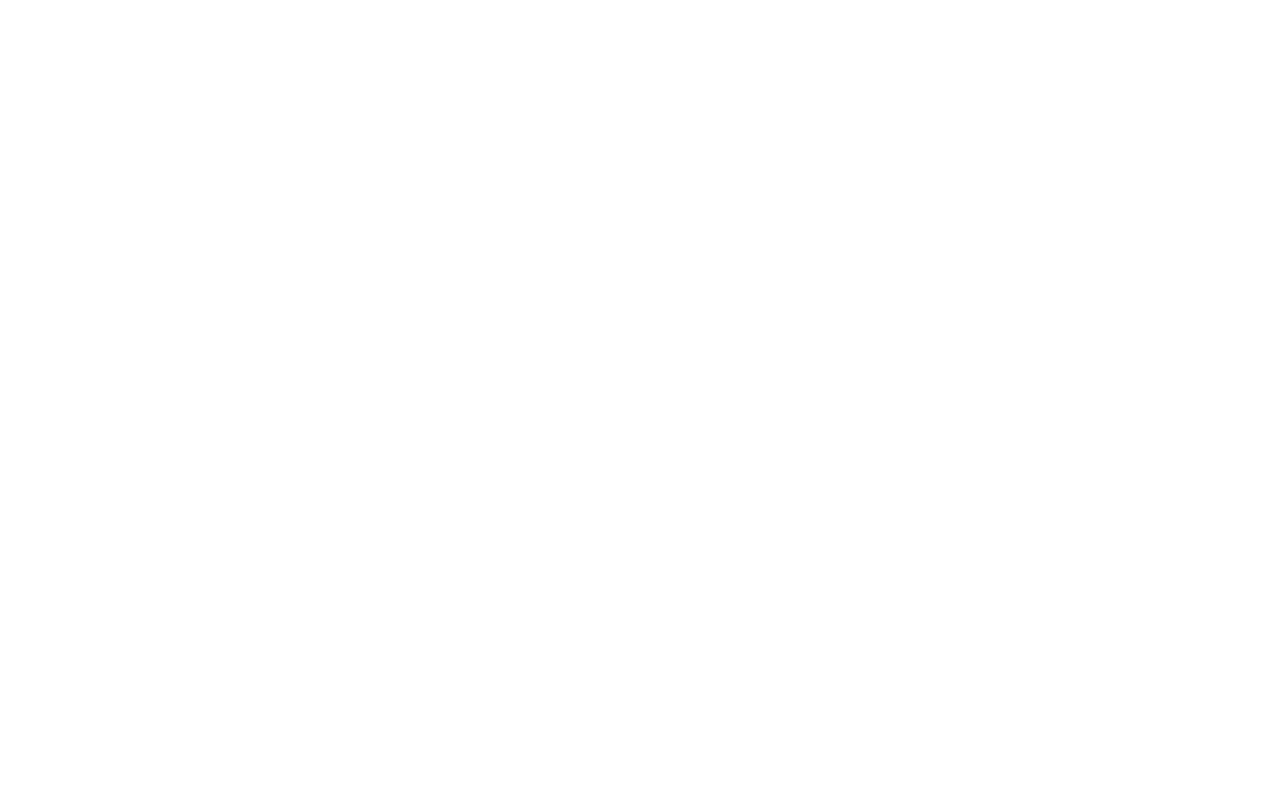
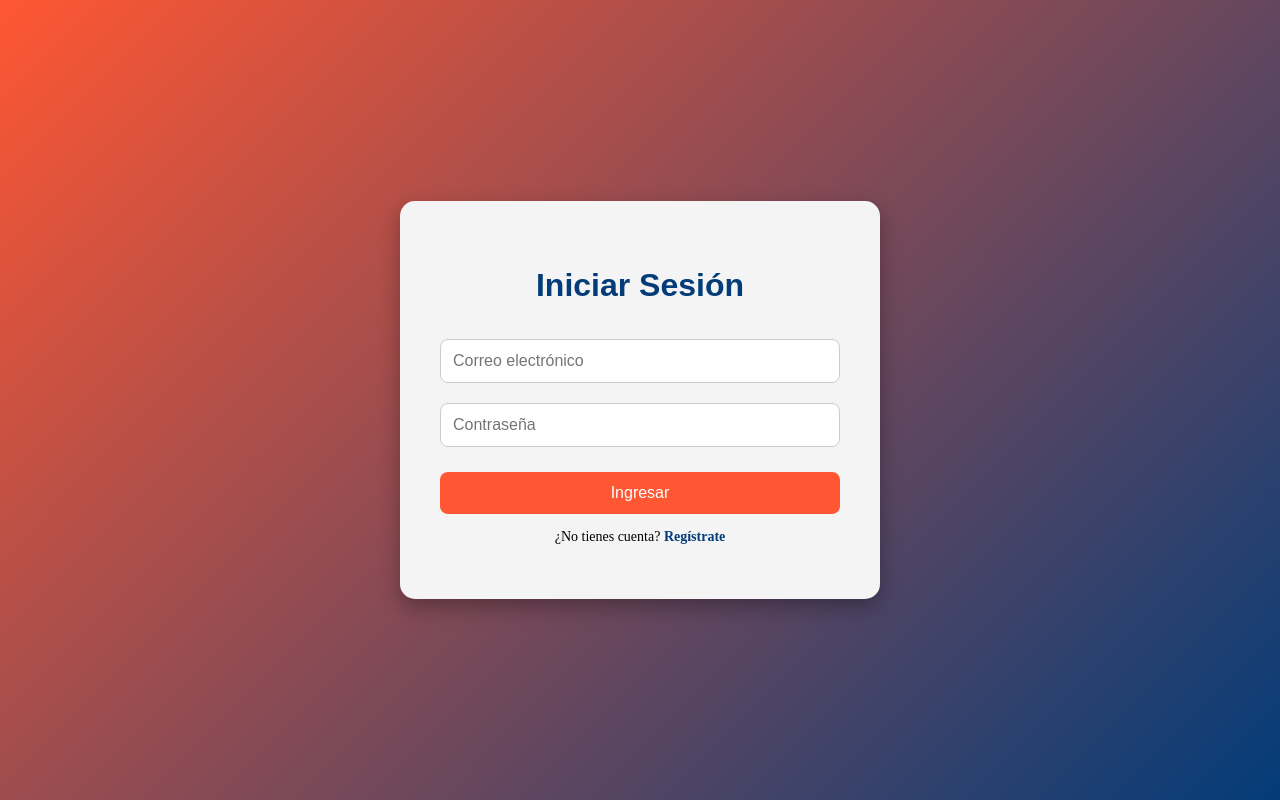
Before and after one commit to NoJodan/GuessIt-Front, a React (Create React App) app: page /Login in a window 1280 px wide. Before the commit this address had no page. Built offline with nearby package versions, Linux system fonts and the light colour scheme.

Commit message:
Se añaden apartados de Login y SignUp, junto con animaciones de botones, fondos, etc. Tambien al hacer click en ingresar me lleva a la seccion donde se muestran los formularios, lo mismo para registrarse.

```diff
--- a/src/App.js
+++ b/src/App.js
@@ -2,6 +2,10 @@
 import './styles/styles.css';
 import InicioPage from './Pages/InicioPage';
 import Jugar from './Pages/Jugar';
+import Login from './Pages/Login';
+import SignUp from './Pages/SignUp';
+import './styles/login.css';
+import './styles/signup.css';
 
 function App() {
   return (
@@ -9,6 +13,9 @@
       <Routes>
         <Route path="/" element={<InicioPage />} />
         <Route path="/Jugar" element={<Jugar />} />
+        <Route path="/Login" element={<Login />} />
+        <Route path="/SignUp" element={<SignUp />} />
+
       </Routes>
     </BrowserRouter>
   );
--- a/src/Pages/InicioPage.jsx
+++ b/src/Pages/InicioPage.jsx
@@ -4,8 +4,12 @@
   return (
     <div>
       <header className="panel">
+        <Link to="/Login">
         <h2 id="ingresar">Ingresar</h2>
+        </Link>
+        <Link to="/SignUp">
         <h2 id="registrarse">Registrarse</h2>
+        </Link>
       </header>
 
       <header className="logo">
--- /dev/null
+++ b/src/Pages/Login.jsx
@@ -0,0 +1,26 @@
+import { Link } from "react-router-dom";
+import '../styles/login.css';
+
+function Login() {
+  return (
+    <div className="login-page">
+      <div className="login-card">
+        <h2 className="login-title">Iniciar Sesión</h2>
+
+        <form className="login-form">
+          <input type="email" placeholder="Correo electrónico" required />
+          <input type="password" placeholder="Contraseña" required />
+          <button type="submit" className="btn-login">Ingresar</button>
+        </form>
+
+        <p className="login-footer">
+          ¿No tienes cuenta?{" "}
+          <Link to="/signup" className="login-link">Regístrate</Link>
+        </p>
+      </div>
+    </div>
+
+  );
+}
+
+export default Login;
--- /dev/null
+++ b/src/Pages/SignUp.jsx
@@ -0,0 +1,27 @@
+import { Link } from "react-router-dom";
+import '../styles/signup.css'; // CSS específico de SignUp
+
+function SignUp() {
+  return (
+    <div className="signup-page">
+      <div className="signup-card">
+        <h2 className="signup-title">Registrarse</h2>
+
+        <form className="signup-form">
+          <input type="text" placeholder="Nombre completo" required />
+          <input type="email" placeholder="Correo electrónico" required />
+          <input type="password" placeholder="Contraseña" required />
+          <input type="password" placeholder="Confirmar contraseña" required />
+          <button type="submit" className="btn-signup">Crear cuenta</button>
+        </form>
+
+        <p className="signup-footer">
+          ¿Ya tienes cuenta?{" "}
+          <Link to="/login" className="signup-link">Inicia sesión</Link>
+        </p>
+      </div>
+    </div>
+  );
+}
+
+export default SignUp;
--- /dev/null
+++ b/src/styles/login.css
@@ -0,0 +1,83 @@
+.login-page {
+  display: flex;
+  justify-content: center;
+  align-items: center;
+  min-height: 100vh;
+  background: linear-gradient(135deg, #ff5733, #033c79);
+}
+
+.login-card {
+  background: #f4f4f4;
+  padding: 40px;
+  border-radius: 15px;
+  width: 100%;
+  max-width: 400px;
+  text-align: center;
+  box-shadow: 0 8px 20px rgba(0,0,0,0.3);
+  animation: fadeIn 0.8s ease;
+}
+
+.login-title {
+  font-family: 'Bebas Neue', sans-serif;
+  font-size: 32px;
+  color: #033c79;
+  margin-bottom: 25px;
+}
+
+.login-form {
+  display: flex;
+  flex-direction: column;
+}
+
+.login-form input {
+  margin: 10px 0;
+  padding: 12px;
+  border: 1px solid #ccc;
+  border-radius: 8px;
+  font-size: 16px;
+  transition: all 0.3s ease;
+}
+
+.login-form input:focus {
+  border-color: #ff5733;
+  outline: none;
+  box-shadow: 0 0 8px #ff5733;
+}
+
+.btn-login {
+  margin-top: 15px;
+  background-color: #ff5733;
+  color: white;
+  font-size: 16px;
+  padding: 12px;
+  border: none;
+  border-radius: 8px;
+  cursor: pointer;
+  transition: all 0.3s ease;
+}
+
+.btn-login:hover {
+  transform: scale(1.05);
+  background-color: #e64e2c;
+}
+
+.login-footer {
+  margin-top: 15px;
+  font-size: 14px;
+}
+
+.login-link {
+  color: #033c79;
+  text-decoration: none;
+  font-weight: bold;
+  transition: 0.3s;
+}
+
+.login-link:hover {
+  text-decoration: underline;
+}
+
+@keyframes fadeIn {
+  from { opacity: 0; transform: translateY(-20px); }
+  to { opacity: 1; transform: translateY(0); }
+}
--- /dev/null
+++ b/src/styles/signup.css
@@ -0,0 +1,83 @@
+.signup-page {
+  display: flex;
+  justify-content: center;
+  align-items: center;
+  min-height: 100vh;
+  background: linear-gradient(135deg, #033c79, #ff5733);
+}
+
+.signup-card {
+  background: #f4f4f4;
+  padding: 40px;
+  border-radius: 15px;
+  width: 100%;
+  max-width: 400px;
+  text-align: center;
+  box-shadow: 0 8px 20px rgba(0,0,0,0.3);
+  animation: fadeIn 0.8s ease;
+}
+
+.signup-title {
+  font-family: 'Bebas Neue', sans-serif;
+  font-size: 32px;
+  color: #033c79;
+  margin-bottom: 25px;
+}
+
+.signup-form {
+  display: flex;
+  flex-direction: column;
+}
+
+.signup-form input {
+  margin: 10px 0;
+  padding: 12px;
+  border: 1px solid #ccc;
+  border-radius: 8px;
+  font-size: 16px;
+  transition: all 0.3s ease;
+}
+
+.signup-form input:focus {
+  border-color: #ff5733;
+  outline: none;
+  box-shadow: 0 0 8px #ff5733;
+}
+
+.btn-signup {
+  margin-top: 15px;
+  background-color: #ff5733;
+  color: white;
+  font-size: 16px;
+  padding: 12px;
+  border: none;
+  border-radius: 8px;
+  cursor: pointer;
+  transition: all 0.3s ease;
+}
+
+.btn-signup:hover {
+  transform: scale(1.05);
+  background-color: #e64e2c;
+}
+
+.signup-footer {
+  margin-top: 15px;
+  font-size: 14px;
+}
+
+.signup-link {
+  color: #033c79;
+  text-decoration: none;
+  font-weight: bold;
+  transition: 0.3s;
+}
+
+.signup-link:hover {
+  text-decoration: underline;
+}
+
+@keyframes fadeIn {
+  from { opacity: 0; transform: translateY(-20px); }
+  to { opacity: 1; transform: translateY(0); }
+}
```
